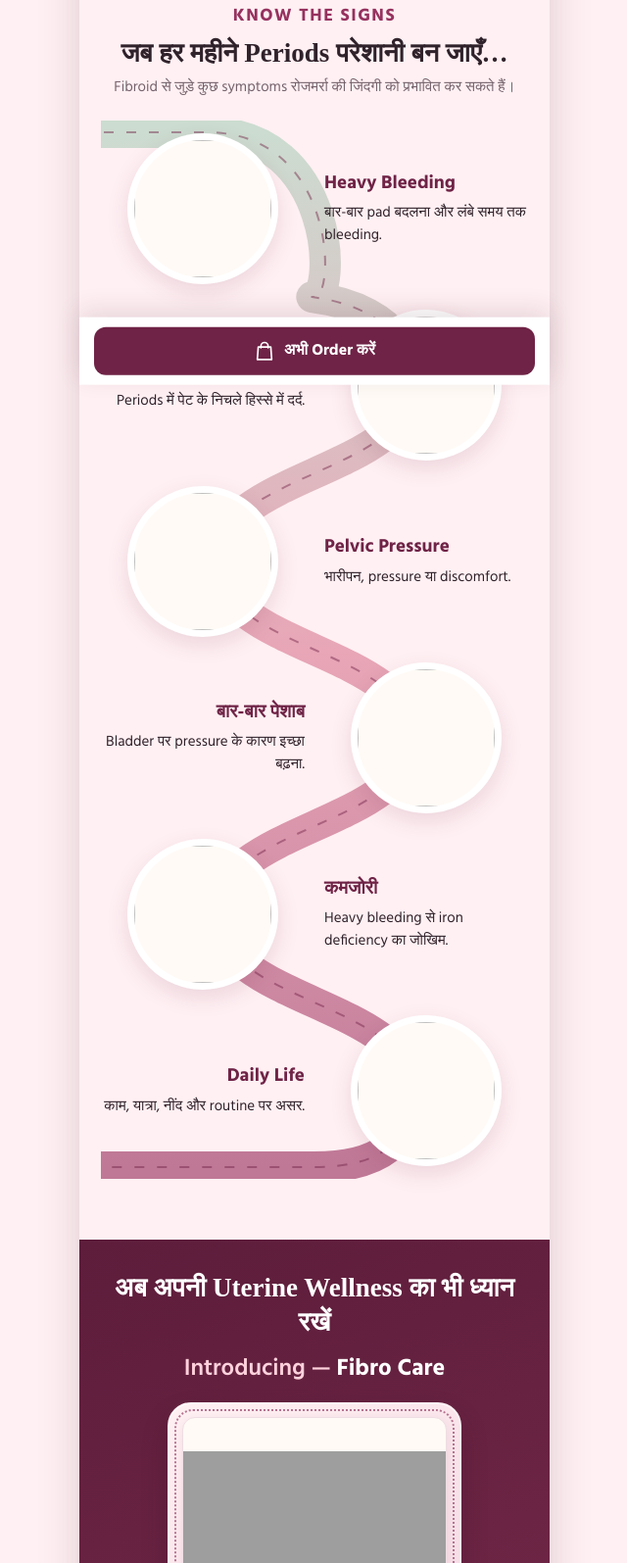
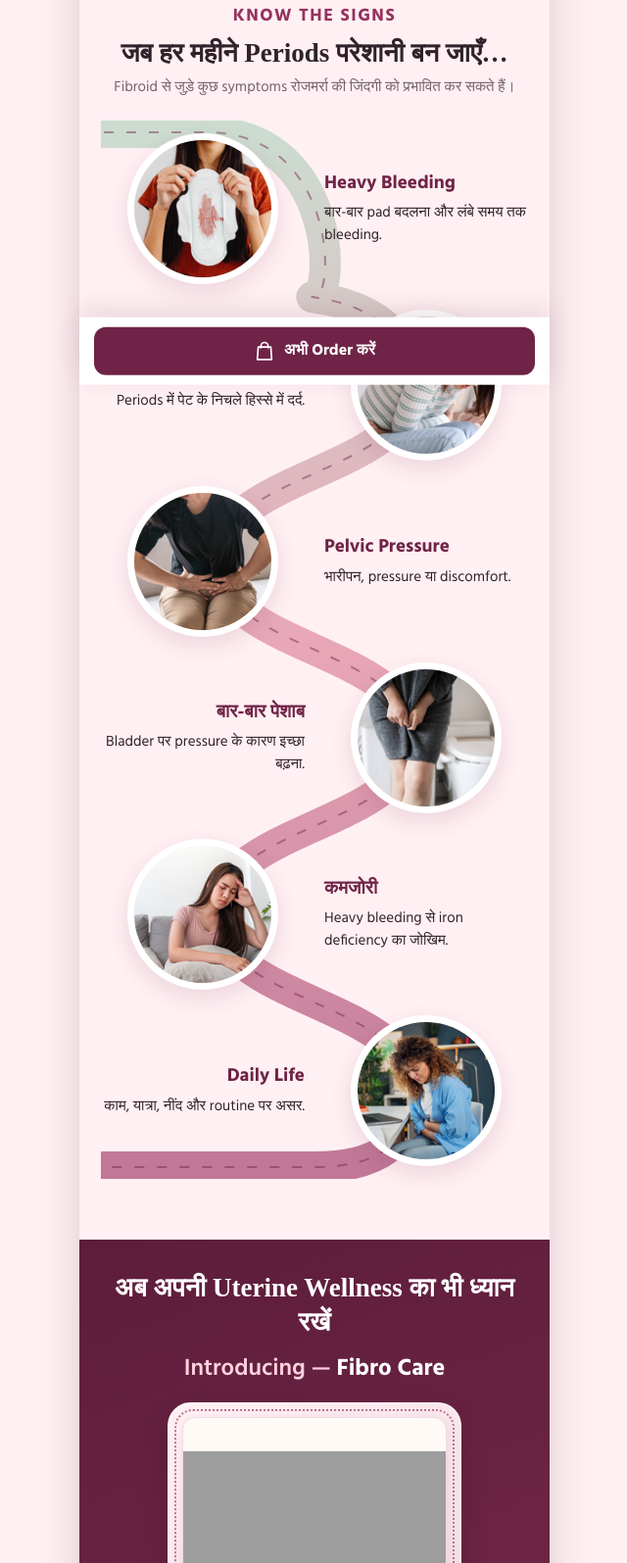
Before and after one commit to arman-web27/FC-V1, a plain HTML site: page index.html in a window 1280 px wide. Shown: the part 483-2078 px from the top of the page at 98% size, without its empty margins (319-959 px from the left). Drawn offline with Linux system fonts and the light colour scheme; the site is published under a folder, as on GitHub Pages, so addresses that start at the root find nothing; a web font is replaced by a local one.

Commit message:
minor fix

```diff
--- a/index.html
+++ b/index.html
@@ -811,7 +811,7 @@
       <section class="hero" id="hero" aria-label="FibroCare banner">
         <img
           class="hero-banner"
-          src="/images/banner.png"
+          src="images/banner.png"
           alt="FibroCare banner placeholder"
           width="960"
           height="720"
@@ -836,12 +836,12 @@
             <use href="#signs-path" fill="none" stroke="url(#signs-gradient)" stroke-width="32"/>
             <use href="#signs-path" fill="none" stroke="#6f2346" stroke-opacity=".45" stroke-width="2" stroke-dasharray="10 13"/>
           </svg>
-          <article class="sign-step"><div class="sign-image"><img src="/images/sign1.png" alt="" width="160" height="160" loading="lazy" /></div><div class="sign-copy"><h3>Heavy Bleeding</h3><p>बार-बार pad बदलना और लंबे समय तक bleeding.</p></div></article>
-          <article class="sign-step"><div class="sign-image"><img src="/images/sign2.png" alt="" width="160" height="160" loading="lazy" /></div><div class="sign-copy"><h3>Pain & Cramps</h3><p>Periods में पेट के निचले हिस्से में दर्द.</p></div></article>
-          <article class="sign-step"><div class="sign-image"><img src="/images/sign3.png" alt="" width="160" height="160" loading="lazy" /></div><div class="sign-copy"><h3>Pelvic Pressure</h3><p>भारीपन, pressure या discomfort.</p></div></article>
-          <article class="sign-step"><div class="sign-image"><img src="/images/sign4.png" alt="" width="160" height="160" loading="lazy" /></div><div class="sign-copy"><h3>बार-बार पेशाब</h3><p>Bladder पर pressure के कारण इच्छा बढ़ना.</p></div></article>
-          <article class="sign-step"><div class="sign-image"><img src="/images/sign5.png" alt="" width="160" height="160" loading="lazy" /></div><div class="sign-copy"><h3>कमजोरी</h3><p>Heavy bleeding से iron deficiency का जोखिम.</p></div></article>
-          <article class="sign-step"><div class="sign-image"><img src="/images/sign6.png" alt="" width="160" height="160" loading="lazy" /></div><div class="sign-copy"><h3>Daily Life</h3><p>काम, यात्रा, नींद और routine पर असर.</p></div></article>
+          <article class="sign-step"><div class="sign-image"><img src="images/sign1.png" alt="" width="160" height="160" loading="lazy" /></div><div class="sign-copy"><h3>Heavy Bleeding</h3><p>बार-बार pad बदलना और लंबे समय तक bleeding.</p></div></article>
+          <article class="sign-step"><div class="sign-image"><img src="images/sign2.png" alt="" width="160" height="160" loading="lazy" /></div><div class="sign-copy"><h3>Pain & Cramps</h3><p>Periods में पेट के निचले हिस्से में दर्द.</p></div></article>
+          <article class="sign-step"><div class="sign-image"><img src="images/sign3.png" alt="" width="160" height="160" loading="lazy" /></div><div class="sign-copy"><h3>Pelvic Pressure</h3><p>भारीपन, pressure या discomfort.</p></div></article>
+          <article class="sign-step"><div class="sign-image"><img src="images/sign4.png" alt="" width="160" height="160" loading="lazy" /></div><div class="sign-copy"><h3>बार-बार पेशाब</h3><p>Bladder पर pressure के कारण इच्छा बढ़ना.</p></div></article>
+          <article class="sign-step"><div class="sign-image"><img src="images/sign5.png" alt="" width="160" height="160" loading="lazy" /></div><div class="sign-copy"><h3>कमजोरी</h3><p>Heavy bleeding से iron deficiency का जोखिम.</p></div></article>
+          <article class="sign-step"><div class="sign-image"><img src="images/sign6.png" alt="" width="160" height="160" loading="lazy" /></div><div class="sign-copy"><h3>Daily Life</h3><p>काम, यात्रा, नींद और routine पर असर.</p></div></article>
         </div>
       </section>
       <section class="product" aria-labelledby="product-title">
```
